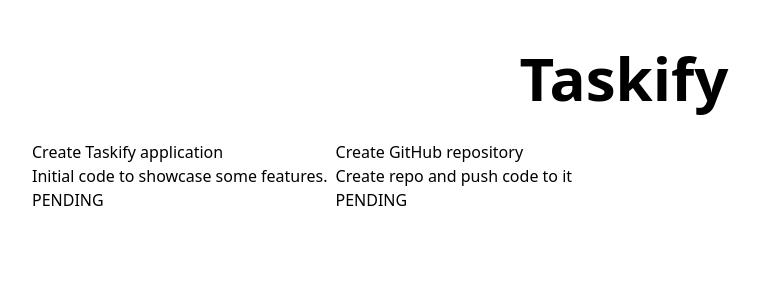
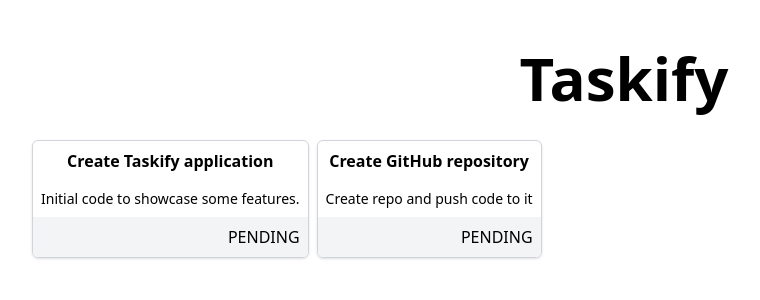
Before and after one commit to hrohden/taskify-frontend, a React (Vite) app: page / in a window 1280 px wide. Shown: the top 300 px of the page, without its empty margins (16-776 px from the left). Built offline with nearby package versions, Linux system fonts and the light colour scheme.

Commit message:
Custom styling of TaskCard

```diff
--- a/src/TaskCard.tsx
+++ b/src/TaskCard.tsx
@@ -5,10 +5,14 @@
 };
 const TaskCard = ({ task }: Props) => {
   return (
-    <div>
-      <div>{task.title}</div>
-      <div>{task.description}</div>
-      <div>{task.status}</div>
+    <div className="flex flex-col rounded-md border border-gray-300 shadow">
+      <div className="flex justify-center rounded-t-md p-2 font-semibold">
+        {task.title}
+      </div>
+      <div className="p-2 text-sm">{task.description}</div>
+      <div className="flex justify-end rounded-b-md bg-gray-100 p-2">
+        {task.status}
+      </div>
     </div>
   );
 };
```
